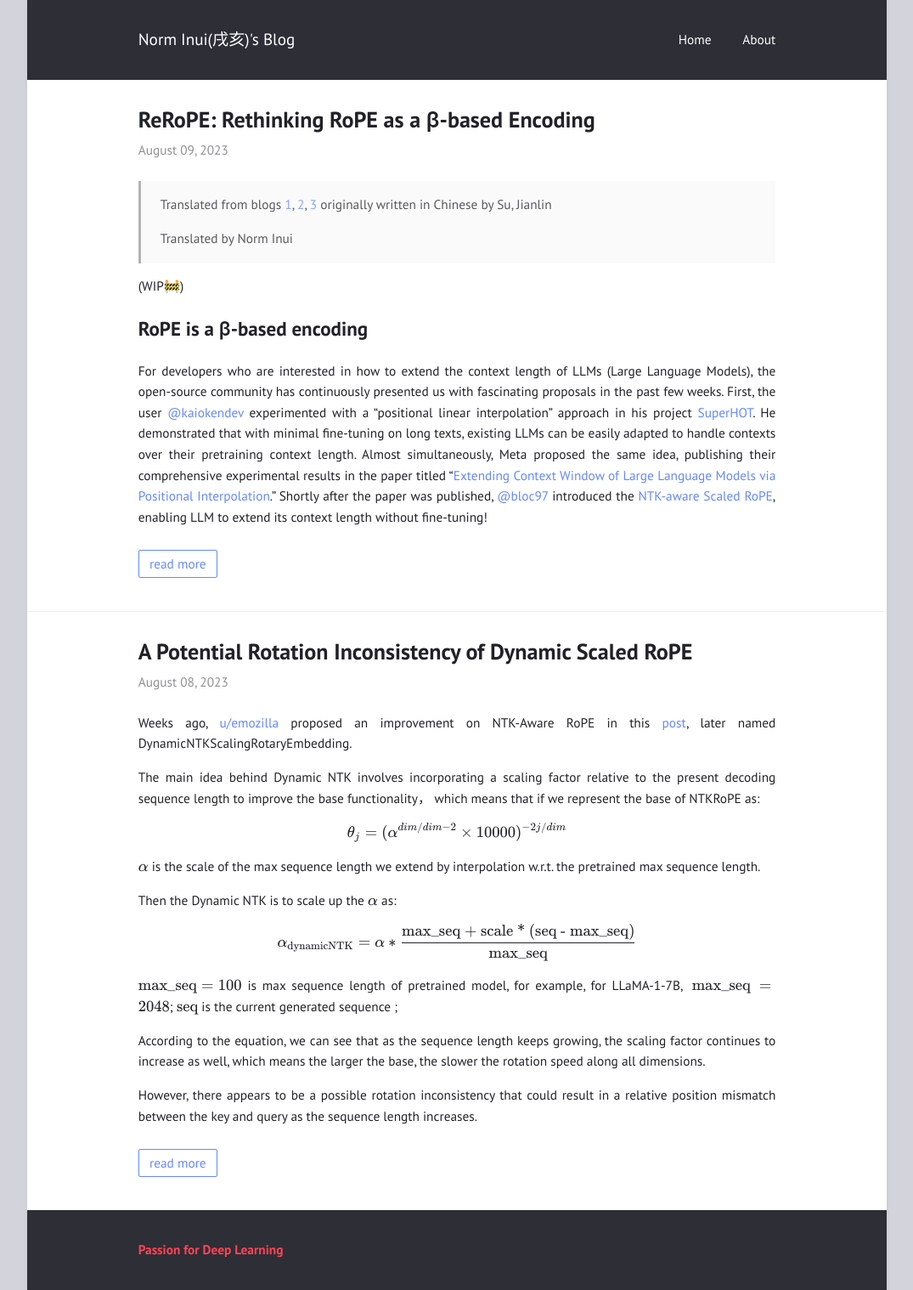
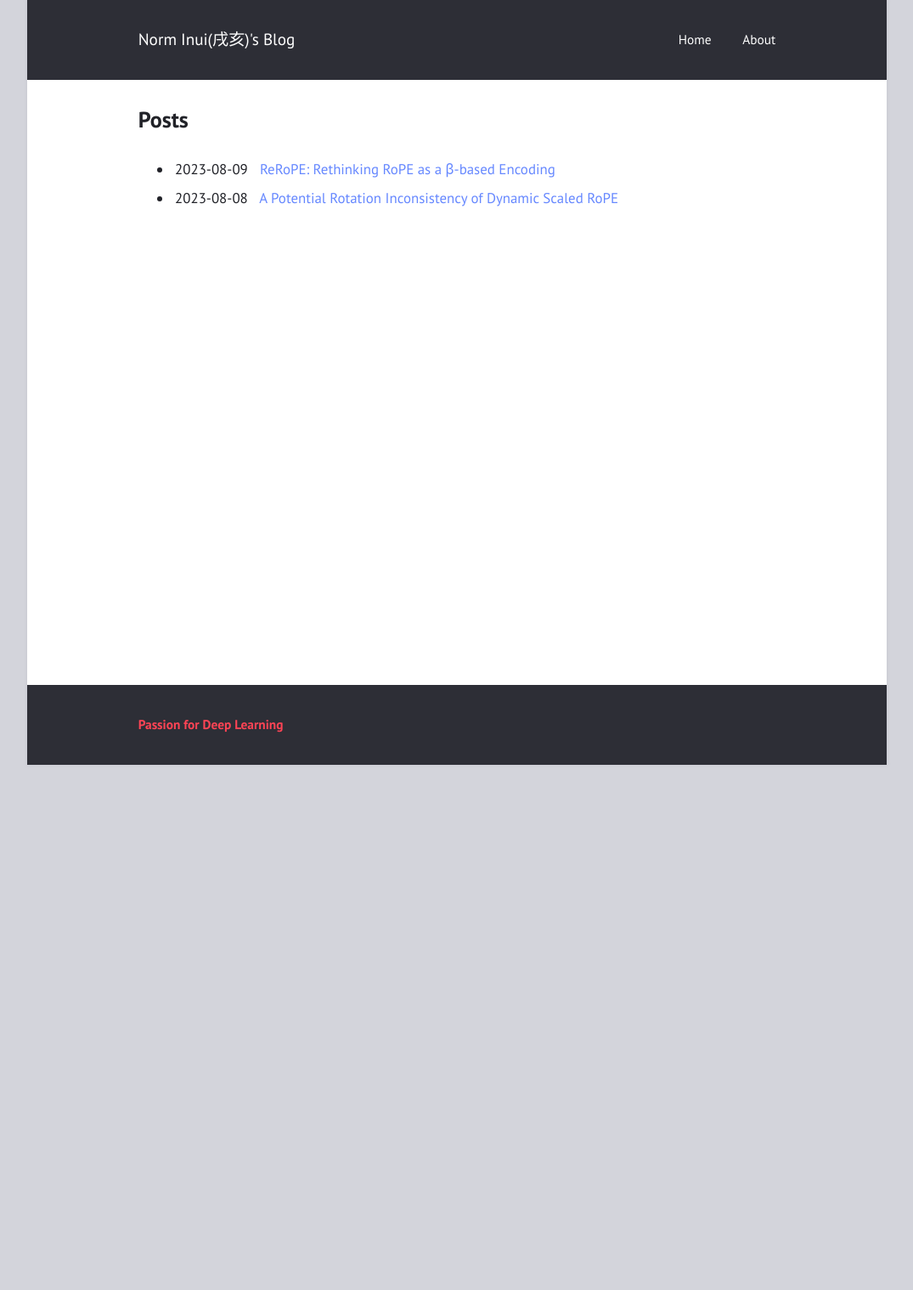
Before and after one commit to NormXU/NormXU.github.io, a Jekyll site: the page built from index.html, in a window 1280 px wide. Shown: the whole page at 85% size, without its empty margins (102-1177 px from the left). Built offline with Jekyll 4.4.1, drawn with Linux system fonts in a browser that asks for light colours; after the commit the page ends 900 px from its top, so only the background shows below that; some of the changed lines change nothing that is shown.

Commit message:
update blog

```diff
--- a/_config.yml
+++ b/_config.yml
@@ -8,7 +8,7 @@
 
 # Layout
 
-show_excerpts: true        # show article excerpts on the home page
+show_excerpts: false        # show article excerpts on the home page
 show_frame: true           # adds a gray frame to the site
 show_sidebar: false        # show a sidebar instead of the usual header
 minimal: true             # use a dark header
--- a/_posts/2023-08-09-Rethinking-Rotary-Position-Embedding.md
+++ b/_posts/2023-08-09-Rethinking-Rotary-Position-Embedding.md
@@ -9,7 +9,7 @@
 > Translated by Norm Inui
 
 (WIP🚧)
-## RoPE is a β-based encoding
+## 1. RoPE is a β-based encoding
 For developers who are interested in how to extend the context length of LLMs (Large Language Models), the open-source community has continuously presented us with fascinating proposals in the past few weeks. First, the user [@kaiokendev](https://www.reddit.com/user/kaiokendev) experimented with a "positional linear interpolation" approach in his project [SuperHOT](https://kaiokendev.github.io/til#extending-context-to-8k).
 He demonstrated that with minimal fine-tuning on long texts, existing LLMs can be easily adapted to handle contexts over their pretraining context length. Almost simultaneously, Meta proposed the same idea, publishing their comprehensive experimental results in the paper titled "[Extending Context Window of Large Language Models via Positional Interpolation](https://arxiv.org/abs/2306.15595)."
 Shortly after the paper was published, [@bloc97](https://www.reddit.com/user/bloc97) introduced the [NTK-aware Scaled RoPE](https://www.reddit.com/r/LocalLLaMA/comments/14lz7j5/ntkaware_scaled_rope_allows_llama_models_to_have/), enabling LLM to extend its context length without fine-tuning!
@@ -18,7 +18,7 @@
 With all these methods, especially the NTK-aware Scaled RoPE, it persuades me to rethink the idea behind RoPE.
 And I realized that the RoPE can be regarded as a $$ \beta $$-based encoding. From this perspective, the methods mentioned above can be understood as various extending for the encoding base.
 
-### Encoding the Number
+### 1.1 Encoding the Number
 Suppose we have an integer $$n$$ within $$1,000$$ (not including $$1,000$$) that we want to input into a model. What would be the best way to do this?
 
 The most intuitive idea is to input it directly as a one-dimensional vector. However, the value of this vector has a large range from $$0$$ to $$999$$, which is not easy to optimize for gradient-based optimizers. What if we scale it between 0 and 1? That's not good either, because the difference between adjacent numbers changes from $$1$$ to $$0.001$$, making it challenging for both the model and optimizer to distinguish between the numbers. In general, gradient-based optimizers are a bit "vulnerable" and can only handle inputs that aren't too large or too small.
@@ -29,7 +29,7 @@
 
 If we want to further reduce the span of each digit in the numbers, we can decrease the base, like using 8, 6, or even 2 as the encoding base at a cost of an increase in input vector dimensions.
 
-### Direct Extrapolation
+### 1.2 Direct Extrapolation
 
 Let's assume we have trained a model using a three-dimensional vector, which is a representation of a number ranging from $$0$$ to $$999$$ with 10 as the encoding base, as the input, and the results are quite well. Then we want to increase the upper bound of $$n$$ to be $$2,000$$. How can we realize this?
 
@@ -38,3 +38,51 @@
 ![Extrapolation](https://raw.githubusercontent.com/NormXU/NormXU.github.io/main/_data/resources/blog/0/extrapolation.png)
 
 However, the dimensions reserved during the training phase have always been set to 0. If these dimensions were changed to other numbers during the inference phase, the results might be harmed. This is because the model is never trained to adapt to those pre-allocated digits in different values. In other words, due to insufficient training data for those dimensions, the extrapolation usually leads to a significant performance drop.
+
+### 1.3 Linear Interpolation
+Considering the challenges above, some proposed interpolation instead of extrapolation. This means compressing the value upper bound of $$2,000$$ down to $$1,000$$. For example, the number $$1749$$ can simply compress to $$874.5$$ by dividing $$2$$. Thus, $$874.5$$ can be converted into a three-dimensional vector $$[8,7,4.5]$$ and used as input to the model. Following the double mapping strategy, the vector $$[7,4,9]$$ actually corresponds to $$1498$$.
+However, the difference between neighboring numbers was $$1$$, but now it is $$0.5$$, making the last dimension more "crowded". Therefore, interpolation usually needs to fine-tune the model to make it adapt to the mapping which causes some dimensions "crowded".
+
+![interpolation](https://raw.githubusercontent.com/NormXU/NormXU.github.io/main/_data/resources/blog/0/interpolation.png)
+
+
+You might notice that the extrapolation can also be fine-tuned to adapt to the pre-allocated dimension. Well, that is correct, but the interpolation requires far fewer steps compared to extrapolation. It is because position embedding (both absolute and relative) has taught the model to understand the relative concept, that is: $$875$$ is greater than $$874$$, without precisely knowing what the number it is.
+Given the model's inherent ability to generalize, learning that $$874.5$$ is greater than $$874$$ is not particularly challenging.
+However, the interpolation is not without flaws. When dealing with an even broader range, particularly in the unit dimension resolution becomes smaller, while the hundreds and tens dimensions still remain at a resolution of 1. This means that the interpolation implicitly introduces resolution inconsistency across dimensions. Each dimension is not equally interpolated, making fine-tuning/continuing learning even more challenging.
+
+
+### 1.4 Base Conversion
+Is there a method that doesn't require adding new dimensions and can still maintain resolution across dimensions? The answer is **YES**.
+
+It is a solution that we are all familiar with, base conversion! A three-digit decimal number can represent $$0$$ to $$999$$. What if it's in hexadecimal? Its maximum value in 16-base can be $$16^3-1=4095 > 1999$$. So, by simply converting to hexadecimal, with a base of 16, such as turning $$1749$$ into $$[6,13,5]$$, a three-dimensional vector can represent a larger range. The cost? Each dimension's value changes from a range of $$0-9$$ to $$0-15$$.
+
+![conversion](https://raw.githubusercontent.com/NormXU/NormXU.github.io/main/_data/resources/blog/0/conversion.png)
+
+It's indeed a clever idea. As mentioned earlier, what we care about is relative information in the sequence since a trained model has already learned $$875 > 874$$. This holds true in hexadecimal as well. The model doesn't care what base you use to represent the input, but the relative information. Now, the only problem would be if the value of each dimension exceeds $$9$$ (values between $$10-15$$), will the model still know how to compare accurately? Luckily, most LLMs have the generalization capability. Therefore, this base conversion approach can extend the range without fine-tuning! Furthermore, to make interpolation more robust, we can opt for a smaller base like $$\lceil\sqrt[3]{2000}\rceil = 13$$  instead of  $$16$$ to limit the value range of each dimension.
+
+
+This idea of base conversion finally leads us to the NTK-aware scaled RoPE that was mentioned at the beginning of the article.
+
+
+### 1.5 Positional Encoding
+Based on the explanation above, we can claim:
+> The Rotational Positional Encoding (RoPE) at position $$n$$ is the $$\beta$$-based encoding of the number $$n$$
+
+This might surprise you at first glance, however, it does hold true.
+Proof:
+
+Let's first recall a decimal number n. To calculate the digit at position m (counting from right to left) in its β-based encoding, we have:
+**(eq1)**        $$\lfloor\dfrac{n}{\beta^{m-1}}\rfloor \mod \beta $$
+
+As for RoPE, which is adapted from Sinusoidal Position Embedding
+**(eq2)**        $$[\text{cos}(\frac n \beta^0), \text{sin}(\frac n \beta^0), \text{cos}(\frac n \beta^1), \text{sin}(\frac n \beta^1), …, \text{cos}(\frac n \beta^{d/2-1}), \text{sin}(\frac n \beta^{d/2-1})]$$
+
+where $$\beta = 10000^{2/d}$$
+
+
+we can notice that **(eq1)** and **(eq2)** share the same component $$\frac n \beta^{m-1}$$
+$$\text{mod}$$ introduces periodicity, while \text{sin} and \text{cos} are also periodical functions. If we ignore the ceiling operation, we can say RoPE (or Sinusoidal Position Embedding) is a kind of β-based encoding.
+
+With this property, we can now apply extrapolation on $$n$$ by simply replacing $$n$$ as $$n/k$$, $$k$$ is the scale we want to enlarge. This is the Positional Interpolation proposed in Meta's paper, and the experimental results show that extrapolation indeed requires more fine-tuning steps than interpolation.
+
+Regarding numeral base conversion, the objective is to expand the representation range by $$k$$. Therefore, the β-base should be converted to at least $$β(k^{2/d})$$ (according to **(eq2)**, cos and sin appear in pairs. This can be regarded as a β-base representation with $$d/2$$ bits, not $$d$$). Alternatively, the original base $$10000$$ can be replaced with $$10000k$$, which is the NTK-aware Scaled RoPE. As discussed earlier, since positional embedding has taught the model the sequence relative information, NTK-aware Scaled RoPE can achieve good performance in longer contexts without fine-tuning.
```
Also changed, not shown: _data/resources/blog/0/converstion.png (added), _data/resources/blog/0/interpolation.png (added).
